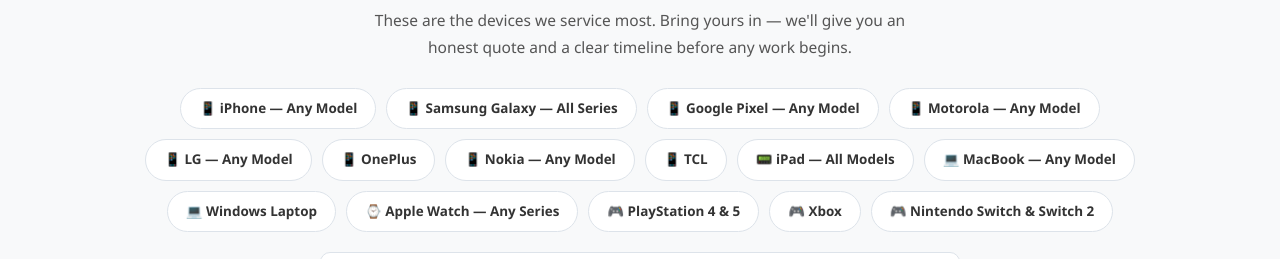
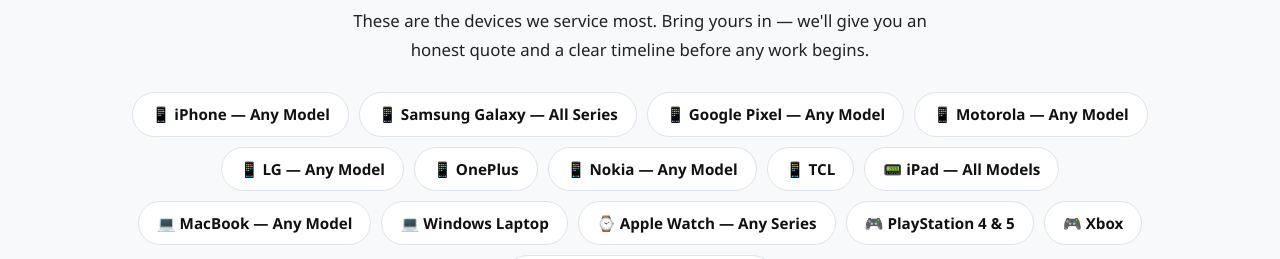
Before and after one commit to mnfadawi/hi, a plain HTML site: page services.html in a window 1280 px wide. Shown: the part 615-874 px from the top of the page. Drawn offline with Linux system fonts and the light colour scheme.

Commit message:
Fix readability: darker text, bigger fonts across all pages

```diff
--- a/services.html
+++ b/services.html
@@ -31,13 +31,13 @@
     :root{
       --orange:#F26522;--black:#111111;--orange-mid:#E05818;
       --orange-light:#fff3e0;--silver-light:#eceff1;
-      --dark:#111111;--muted:#555555;--white:#fff;--gold:#ffc107;
+      --dark:#111111;--muted:#222222;--white:#fff;--gold:#ffc107;
       --radius:10px;--radius-lg:16px;
     }
     .container{max-width:1100px;margin:0 auto;padding:0 24px}
     .label{display:inline-block;background:var(--orange-light);color:var(--orange);font-size:.75rem;font-weight:700;letter-spacing:.1em;text-transform:uppercase;padding:4px 14px;border-radius:50px;margin-bottom:12px}
     .title{font-size:clamp(1.6rem,3vw,2.2rem);font-weight:800;color:var(--dark);margin-bottom:10px}
-    .sub{color:var(--muted);font-size:.97rem;max-width:580px;line-height:1.7}
+    .sub{color:var(--muted);font-size:1.05rem;max-width:580px;line-height:1.7}
     .btn{display:inline-block;padding:13px 28px;border-radius:var(--radius);font-weight:700;font-size:.93rem;cursor:pointer;border:none;position:relative;overflow:hidden;transition:transform .15s,box-shadow .15s}
     .btn::after{content:'';position:absolute;top:0;left:-80%;width:50%;height:100%;background:linear-gradient(90deg,transparent,rgba(255,255,255,.18),transparent);transform:skewX(-15deg);transition:left .5s ease}
     .btn:hover::after{left:140%}
@@ -95,7 +95,7 @@
     .battery-tip{background:linear-gradient(135deg,#fff3e0,#fff8f4);border:2px solid #ffcc80;border-radius:var(--radius-lg);padding:28px 30px;margin-bottom:44px;display:flex;gap:20px;align-items:flex-start}
     .battery-tip-icon{font-size:2.2rem;flex-shrink:0}
     .battery-tip h3{font-size:1rem;font-weight:800;color:var(--black);margin-bottom:8px}
-    .battery-tip p{font-size:.88rem;color:var(--muted);line-height:1.7;margin-bottom:10px}
+    .battery-tip p{font-size:1rem;color:#222;line-height:1.7;margin-bottom:10px}
     .tip-tags{display:flex;flex-wrap:wrap;gap:7px;margin-top:4px}
     .tip-tag{background:#fff;border:1px solid #ffcc80;border-radius:50px;padding:4px 13px;font-size:.8rem;font-weight:600;color:var(--orange)}
     .battery-tip .cta-line{font-size:.88rem;font-weight:700;color:var(--orange);margin-top:14px}
@@ -120,7 +120,7 @@
     .card.featured .card-icon{background:#fff}
     .card h3{font-size:.97rem;font-weight:800;margin-bottom:8px;color:var(--dark)}
     .card-bullets{list-style:none;display:flex;flex-direction:column;gap:5px;margin-top:10px}
-    .card-bullets li{font-size:.83rem;color:var(--muted);display:flex;align-items:flex-start;gap:7px;line-height:1.45}
+    .card-bullets li{font-size:.97rem;color:#222;display:flex;align-items:flex-start;gap:7px;line-height:1.45}
     .card-bullets li::before{content:'✓';color:var(--orange);font-weight:800;flex-shrink:0;margin-top:1px}
     .card-note{margin-top:12px;font-size:.8rem;font-weight:700;color:var(--orange)}
 
@@ -151,13 +151,13 @@
     .brand-tag{background:var(--orange-light);color:var(--black);font-size:.8rem;font-weight:700;padding:5px 13px;border-radius:50px;display:inline-block}
 
     /* FOOTER */
-    footer{background:linear-gradient(180deg,#0d0d0d 0%,#111 100%);color:rgba(255,255,255,.72);padding:52px 24px 28px}
+    footer{background:linear-gradient(180deg,#0d0d0d 0%,#111 100%);color:rgba(255,255,255,.95);padding:52px 24px 28px}
     .footer-grid{max-width:1100px;margin:0 auto;display:grid;grid-template-columns:1.6fr 1fr 1fr;gap:40px;margin-bottom:36px}
     .footer-col h5{color:#fff;font-size:.82rem;font-weight:700;text-transform:uppercase;letter-spacing:.08em;margin-bottom:13px}
     .footer-col ul{list-style:none;display:flex;flex-direction:column;gap:8px}
-    .footer-col a{font-size:.84rem;transition:color .2s}
+    .footer-col a{font-size:.95rem;transition:color .2s}
     .footer-col a:hover{color:#fff}
-    .footer-bottom{max-width:1100px;margin:0 auto;border-top:1px solid rgba(255,255,255,.1);padding-top:20px;display:flex;justify-content:space-between;align-items:center;font-size:.8rem;flex-wrap:wrap;gap:8px}
+    .footer-bottom{max-width:1100px;margin:0 auto;border-top:1px solid rgba(255,255,255,.1);padding-top:20px;display:flex;justify-content:space-between;align-items:center;font-size:.92rem;flex-wrap:wrap;gap:8px}
 
     /* ANIMATIONS */
     @keyframes pulseGlow{0%,100%{box-shadow:0 4px 20px rgba(242,101,34,.35)}50%{box-shadow:0 8px 40px rgba(242,101,34,.65)}}
@@ -253,21 +253,21 @@
       <p class="sub" style="margin:0 auto">These are the devices we service most. Bring yours in — we'll give you an honest quote and a clear timeline before any work begins.</p>
     </div>
     <div style="display:flex;flex-wrap:wrap;justify-content:center;gap:10px;margin-bottom:20px">
-      <span style="background:#fff;border:1px solid #dde3ea;border-radius:50px;padding:9px 18px;font-size:.84rem;font-weight:700;color:#333;display:inline-flex;align-items:center;gap:7px">📱 iPhone — Any Model</span>
-      <span style="background:#fff;border:1px solid #dde3ea;border-radius:50px;padding:9px 18px;font-size:.84rem;font-weight:700;color:#333;display:inline-flex;align-items:center;gap:7px">📱 Samsung Galaxy — All Series</span>
-      <span style="background:#fff;border:1px solid #dde3ea;border-radius:50px;padding:9px 18px;font-size:.84rem;font-weight:700;color:#333;display:inline-flex;align-items:center;gap:7px">📱 Google Pixel — Any Model</span>
-      <span style="background:#fff;border:1px solid #dde3ea;border-radius:50px;padding:9px 18px;font-size:.84rem;font-weight:700;color:#333;display:inline-flex;align-items:center;gap:7px">📱 Motorola — Any Model</span>
-      <span style="background:#fff;border:1px solid #dde3ea;border-radius:50px;padding:9px 18px;font-size:.84rem;font-weight:700;color:#333;display:inline-flex;align-items:center;gap:7px">📱 LG — Any Model</span>
-      <span style="background:#fff;border:1px solid #dde3ea;border-radius:50px;padding:9px 18px;font-size:.84rem;font-weight:700;color:#333;display:inline-flex;align-items:center;gap:7px">📱 OnePlus</span>
-      <span style="background:#fff;border:1px solid #dde3ea;border-radius:50px;padding:9px 18px;font-size:.84rem;font-weight:700;color:#333;display:inline-flex;align-items:center;gap:7px">📱 Nokia — Any Model</span>
-      <span style="background:#fff;border:1px solid #dde3ea;border-radius:50px;padding:9px 18px;font-size:.84rem;font-weight:700;color:#333;display:inline-flex;align-items:center;gap:7px">📱 TCL</span>
-      <span style="background:#fff;border:1px solid #dde3ea;border-radius:50px;padding:9px 18px;font-size:.84rem;font-weight:700;color:#333;display:inline-flex;align-items:center;gap:7px">📟 iPad — All Models</span>
-      <span style="background:#fff;border:1px solid #dde3ea;border-radius:50px;padding:9px 18px;font-size:.84rem;font-weight:700;color:#333;display:inline-flex;align-items:center;gap:7px">💻 MacBook — Any Model</span>
-      <span style="background:#fff;border:1px solid #dde3ea;border-radius:50px;padding:9px 18px;font-size:.84rem;font-weight:700;color:#333;display:inline-flex;align-items:center;gap:7px">💻 Windows Laptop</span>
-      <span style="background:#fff;border:1px solid #dde3ea;border-radius:50px;padding:9px 18px;font-size:.84rem;font-weight:700;color:#333;display:inline-flex;align-items:center;gap:7px">⌚ Apple Watch — Any Series</span>
-      <span style="background:#fff;border:1px solid #dde3ea;border-radius:50px;padding:9px 18px;font-size:.84rem;font-weight:700;color:#333;display:inline-flex;align-items:center;gap:7px">🎮 PlayStation 4 &amp; 5</span>
-      <span style="background:#fff;border:1px solid #dde3ea;border-radius:50px;padding:9px 18px;font-size:.84rem;font-weight:700;color:#333;display:inline-flex;align-items:center;gap:7px">🎮 Xbox</span>
-      <span style="background:#fff;border:1px solid #dde3ea;border-radius:50px;padding:9px 18px;font-size:.84rem;font-weight:700;color:#333;display:inline-flex;align-items:center;gap:7px">🎮 Nintendo Switch &amp; Switch 2</span>
+      <span style="background:#fff;border:1px solid #dde3ea;border-radius:50px;padding:9px 18px;font-size:.95rem;font-weight:700;color:#111;display:inline-flex;align-items:center;gap:7px">📱 iPhone — Any Model</span>
+      <span style="background:#fff;border:1px solid #dde3ea;border-radius:50px;padding:9px 18px;font-size:.95rem;font-weight:700;color:#111;display:inline-flex;align-items:center;gap:7px">📱 Samsung Galaxy — All Series</span>
+      <span style="background:#fff;border:1px solid #dde3ea;border-radius:50px;padding:9px 18px;font-size:.95rem;font-weight:700;color:#111;display:inline-flex;align-items:center;gap:7px">📱 Google Pixel — Any Model</span>
+      <span style="background:#fff;border:1px solid #dde3ea;border-radius:50px;padding:9px 18px;font-size:.95rem;font-weight:700;color:#111;display:inline-flex;align-items:center;gap:7px">📱 Motorola — Any Model</span>
+      <span style="background:#fff;border:1px solid #dde3ea;border-radius:50px;padding:9px 18px;font-size:.95rem;font-weight:700;color:#111;display:inline-flex;align-items:center;gap:7px">📱 LG — Any Model</span>
+      <span style="background:#fff;border:1px solid #dde3ea;border-radius:50px;padding:9px 18px;font-size:.95rem;font-weight:700;color:#111;display:inline-flex;align-items:center;gap:7px">📱 OnePlus</span>
+      <span style="background:#fff;border:1px solid #dde3ea;border-radius:50px;padding:9px 18px;font-size:.95rem;font-weight:700;color:#111;display:inline-flex;align-items:center;gap:7px">📱 Nokia — Any Model</span>
+      <span style="background:#fff;border:1px solid #dde3ea;border-radius:50px;padding:9px 18px;font-size:.95rem;font-weight:700;color:#111;display:inline-flex;align-items:center;gap:7px">📱 TCL</span>
+      <span style="background:#fff;border:1px solid #dde3ea;border-radius:50px;padding:9px 18px;font-size:.95rem;font-weight:700;color:#111;display:inline-flex;align-items:center;gap:7px">📟 iPad — All Models</span>
+      <span style="background:#fff;border:1px solid #dde3ea;border-radius:50px;padding:9px 18px;font-size:.95rem;font-weight:700;color:#111;display:inline-flex;align-items:center;gap:7px">💻 MacBook — Any Model</span>
+      <span style="background:#fff;border:1px solid #dde3ea;border-radius:50px;padding:9px 18px;font-size:.95rem;font-weight:700;color:#111;display:inline-flex;align-items:center;gap:7px">💻 Windows Laptop</span>
+      <span style="background:#fff;border:1px solid #dde3ea;border-radius:50px;padding:9px 18px;font-size:.95rem;font-weight:700;color:#111;display:inline-flex;align-items:center;gap:7px">⌚ Apple Watch — Any Series</span>
+      <span style="background:#fff;border:1px solid #dde3ea;border-radius:50px;padding:9px 18px;font-size:.95rem;font-weight:700;color:#111;display:inline-flex;align-items:center;gap:7px">🎮 PlayStation 4 &amp; 5</span>
+      <span style="background:#fff;border:1px solid #dde3ea;border-radius:50px;padding:9px 18px;font-size:.95rem;font-weight:700;color:#111;display:inline-flex;align-items:center;gap:7px">🎮 Xbox</span>
+      <span style="background:#fff;border:1px solid #dde3ea;border-radius:50px;padding:9px 18px;font-size:.95rem;font-weight:700;color:#111;display:inline-flex;align-items:center;gap:7px">🎮 Nintendo Switch &amp; Switch 2</span>
     </div>
     <div style="text-align:center;background:#fff;border:1px solid #dde3ea;border-radius:10px;padding:18px 24px;max-width:640px;margin:8px auto 0"><p style="font-size:.95rem;font-weight:800;color:#111;margin-bottom:6px">Don't see your device? Walk in anyway.</p><p style="font-size:.85rem;color:#555;line-height:1.7;margin-bottom:12px">We work on phones, tablets, laptops, computers, game consoles, smartwatches and more. These are the makes and models we see most often — but bring in anything. We'll take a look and always be honest about whether we can fix it.</p><a href="tel:3233486756" style="display:inline-block;background:#F26522;color:#fff;font-weight:700;padding:10px 24px;border-radius:8px;font-size:.9rem">📞 Call Us — (323) 348-6756</a></div>
   </div>
@@ -567,7 +567,7 @@
         <div style="font-size:1.5rem;flex-shrink:0">📱</div>
         <div>
           <h4 style="font-size:.95rem;font-weight:800;margin-bottom:4px">Refurbished Devices — Walk In &amp; Ask</h4>
-          <p style="font-size:.84rem;color:var(--muted)">We sell refurbished Apple iPhone, Apple iPad, Samsung, Motorola, Nokia, and MacBook. Inventory changes weekly — walk in and ask us what we currently have.</p>
+          <p style="font-size:.97rem;color:#222">We sell refurbished Apple iPhone, Apple iPad, Samsung, Motorola, Nokia, and MacBook. Inventory changes weekly — walk in and ask us what we currently have.</p>
           <div style="display:flex;flex-wrap:wrap;gap:8px;margin-top:12px">
             <span class="brand-tag">Apple iPhone</span>
             <span class="brand-tag">Apple iPad</span>
@@ -585,7 +585,7 @@
         <div style="font-size:1.5rem;flex-shrink:0">💰</div>
         <div>
           <h4 style="color:var(--black);font-size:.95rem;font-weight:800;margin-bottom:4px">We Also Buy Devices</h4>
-          <p style="font-size:.84rem;color:var(--muted)">Looking to sell your phone, tablet, or other device? Come in and we'll take a look. Walk in anytime during business hours.</p>
+          <p style="font-size:.97rem;color:#222">Looking to sell your phone, tablet, or other device? Come in and we'll take a look. Walk in anytime during business hours.</p>
         </div>
       </div>
     </div>
@@ -599,7 +599,7 @@
       <div style="display:flex;align-items:center;gap:10px;margin-bottom:12px">
         <img src="phone-logo.png?v=2" alt="Phone ElectriK" style="height:48px;width:auto;border-radius:8px" />
       </div>
-      <p style="font-size:.84rem;line-height:1.7">Torrance's top-rated phone repair shop. 90-day warranty on every repair. Serving the South Bay Area — Torrance, Redondo Beach, Hermosa Beach, Manhattan Beach, El Segundo, Lomita, Wilmington, Long Beach, Gardena, Palos Verdes Peninsula, Carson, Compton, Lawndale, Hawthorne &amp; surrounding areas.</p>
+      <p style="font-size:.97rem;line-height:1.8">Torrance's top-rated phone repair shop. 90-day warranty on every repair. Serving the South Bay Area — Torrance, Redondo Beach, Hermosa Beach, Manhattan Beach, El Segundo, Lomita, Wilmington, Long Beach, Gardena, Palos Verdes Peninsula, Carson, Compton, Lawndale, Hawthorne &amp; surrounding areas.</p>
     </div>
     <div class="footer-col">
       <h5>Services</h5>
```
Also changed, not shown: contact.html (+6 -6 lines), index.html (+11 -11 lines), policies.html (+8 -8 lines).
